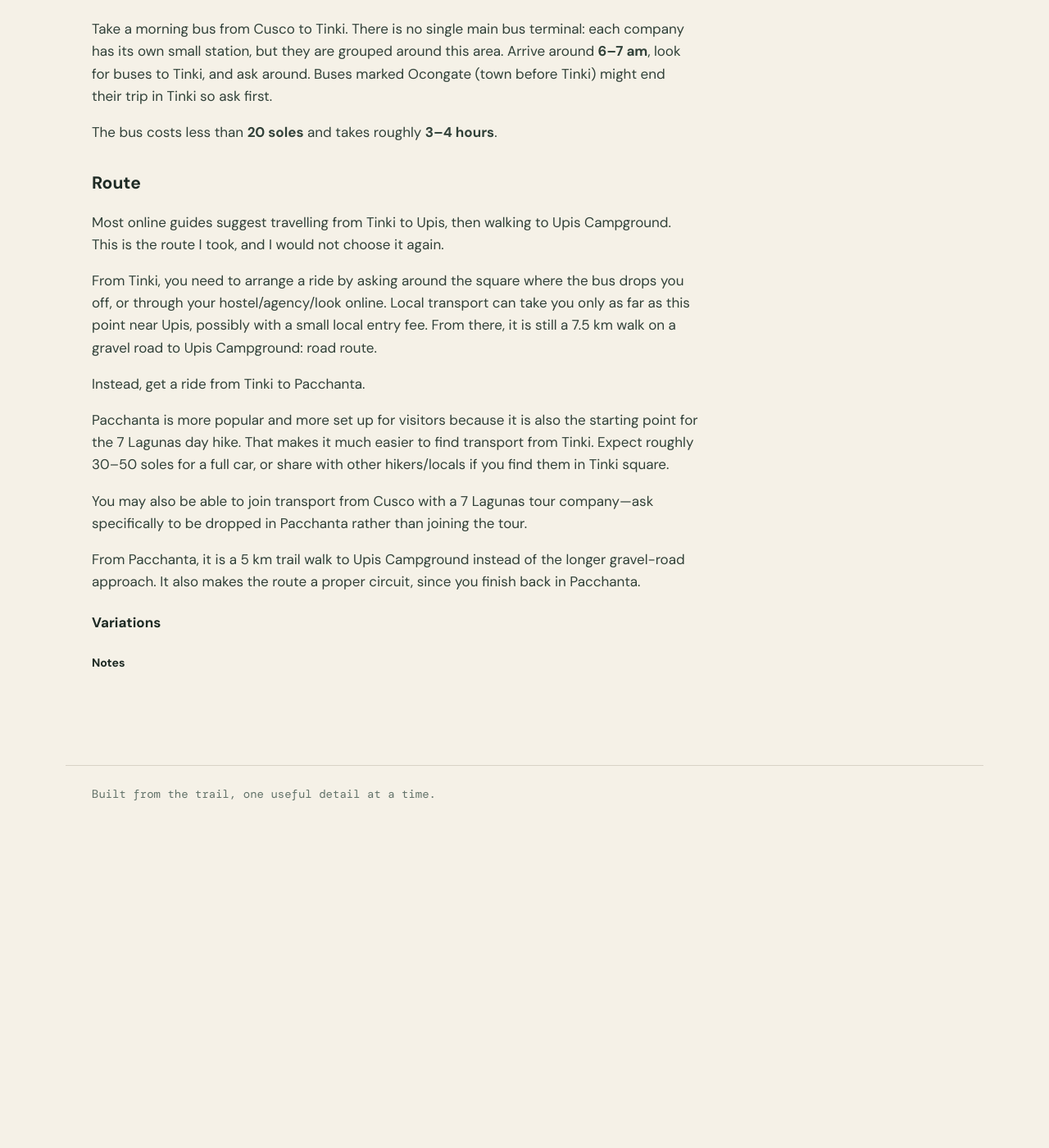
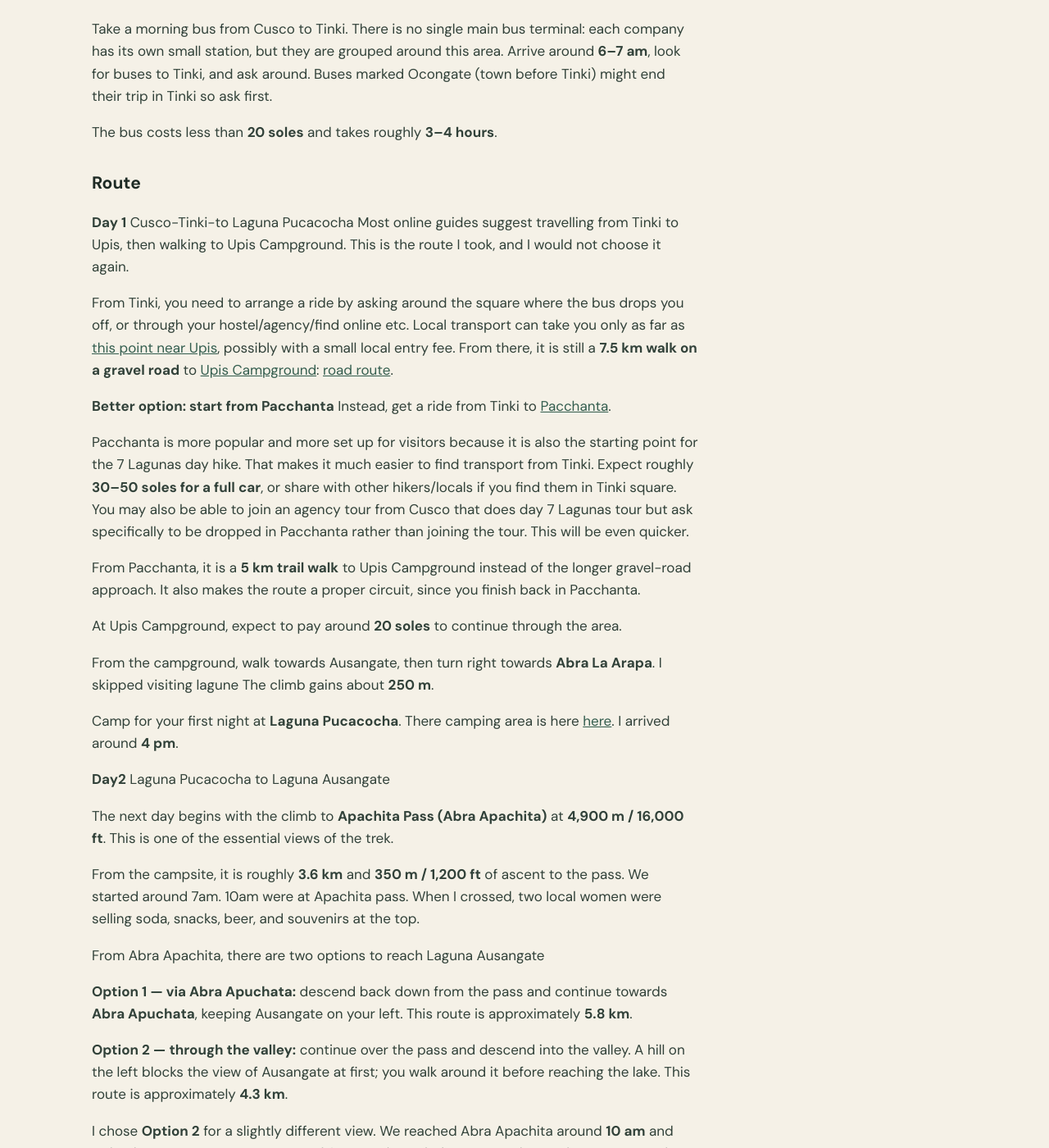
Before and after one commit to the-trek-brief/the-trek-brief.github.io, a Jekyll site: the page built from _treks/ausangate.md, in a window 1280 px wide and 1400 px high, scrolled down 1145 px. Shown: the whole window at 82% size. Built offline with Jekyll 4.4.1, drawn with Linux system fonts in a browser that asks for light colours; before the commit the page ends 2157 px from its top, so only the background shows below that; some of the changed text lies outside the part shown.

Commit message:
Update ausangate.md

```diff
--- a/_treks/ausangate.md
+++ b/_treks/ausangate.md
@@ -24,17 +24,41 @@ The bus costs less than **20 soles** and takes roughly **3–4 hours**.
 
 ### Route
 
+**Day 1** Cusco-Tinki-to Laguna Pucacocha
 Most online guides suggest travelling from Tinki to Upis, then walking to Upis Campground. This is the route I took, and I would not choose it again.
 
-From Tinki, you need to arrange a ride by asking around the square where the bus drops you off, or through your hostel/agency/look online. Local transport can take you only as far as this point near Upis, possibly with a small local entry fee. From there, it is still a 7.5 km walk on a gravel road to Upis Campground: road route.
+From Tinki, you need to arrange a ride by asking around the square where the bus drops you off, or through your hostel/agency/find online etc. Local transport can take you only as far as [this point near Upis](https://maps.app.goo.gl/YnmvBLRyoywuiZEE9), possibly with a small local entry fee. From there, it is still a **7.5 km walk on a gravel road** to [Upis Campground](https://maps.app.goo.gl/izbifJhmHLqucNbG7): [road route](https://maps.app.goo.gl/bQKd2RHWTZiBZwb37).
 
-Instead, get a ride from Tinki to Pacchanta.
+**Better option: start from Pacchanta**  Instead, get a ride from Tinki to [Pacchanta](https://maps.app.goo.gl/qQP4SjpqrKeKknMt6).
 
-Pacchanta is more popular and more set up for visitors because it is also the starting point for the 7 Lagunas day hike. That makes it much easier to find transport from Tinki. Expect roughly 30–50 soles for a full car, or share with other hikers/locals if you find them in Tinki square.
+Pacchanta is more popular and more set up for visitors because it is also the starting point for the 7 Lagunas day hike. That makes it much easier to find transport from Tinki. Expect roughly **30–50 soles for a full car**, or share with other hikers/locals if you find them in Tinki square.
+You may also be able to join an agency tour from Cusco that does day 7 Lagunas tour but ask specifically to be dropped in Pacchanta rather than joining the tour. This will be even quicker.
 
-You may also be able to join transport from Cusco with a 7 Lagunas tour company—ask specifically to be dropped in Pacchanta rather than joining the tour.
+From Pacchanta, it is a **5 km trail walk** to Upis Campground instead of the longer gravel-road approach. It also makes the route a proper circuit, since you finish back in Pacchanta.
 
-From Pacchanta, it is a 5 km trail walk to Upis Campground instead of the longer gravel-road approach. It also makes the route a proper circuit, since you finish back in Pacchanta.
+At Upis Campground, expect to pay around **20 soles** to continue through the area.
+
+From the campground, walk towards Ausangate, then turn right towards **Abra La Arapa**. I skipped visiting lagune The climb gains about **250 m**.
+
+Camp for your first night at **Laguna Pucacocha**. There camping area is here [here](https://maps.app.goo.gl/RGr6rbofDzMNC9kE7). I arrived around **4 pm**.
+
+**Day2** Laguna Pucacocha to Laguna Ausangate
+
+The next day begins with the climb to **Apachita Pass (Abra Apachita)** at **4,900 m / 16,000 ft**. This is one of the essential views of the trek.
+
+From the campsite, it is roughly **3.6 km** and **350 m / 1,200 ft** of ascent to the pass. We started around 7am. 10am were at Apachita pass.
+When I crossed, two local women were selling soda, snacks, beer, and souvenirs at the top.
+
+From Abra Apachita, there are two options to reach Laguna Ausangate
+
+**Option 1 — via Abra Apuchata:** descend back down from the pass and continue towards **Abra Apuchata**, keeping Ausangate on your left. This route is approximately **5.8 km**.
+
+**Option 2 — through the valley:** continue over the pass and descend into the valley. A hill on the left blocks the view of Ausangate at first; you walk around it before reaching the lake. This route is approximately **4.3 km**.
+
+I chose **Option 2** for a slightly different view. We reached Abra Apachita around **10 am** and arrived at Laguna Ausangate around **2 pm**, so it made for an easy day.
+At the campground, expect local fees of around **20 soles**.
+
+
 
 #### Variations
 ##### Notes
```
